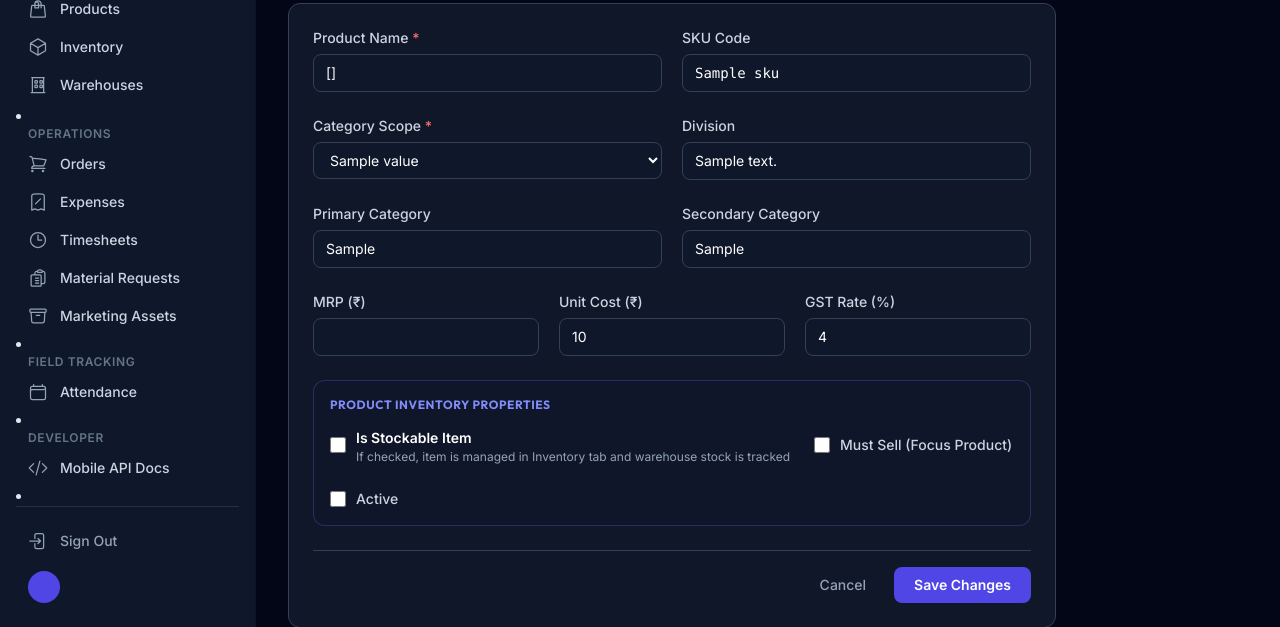
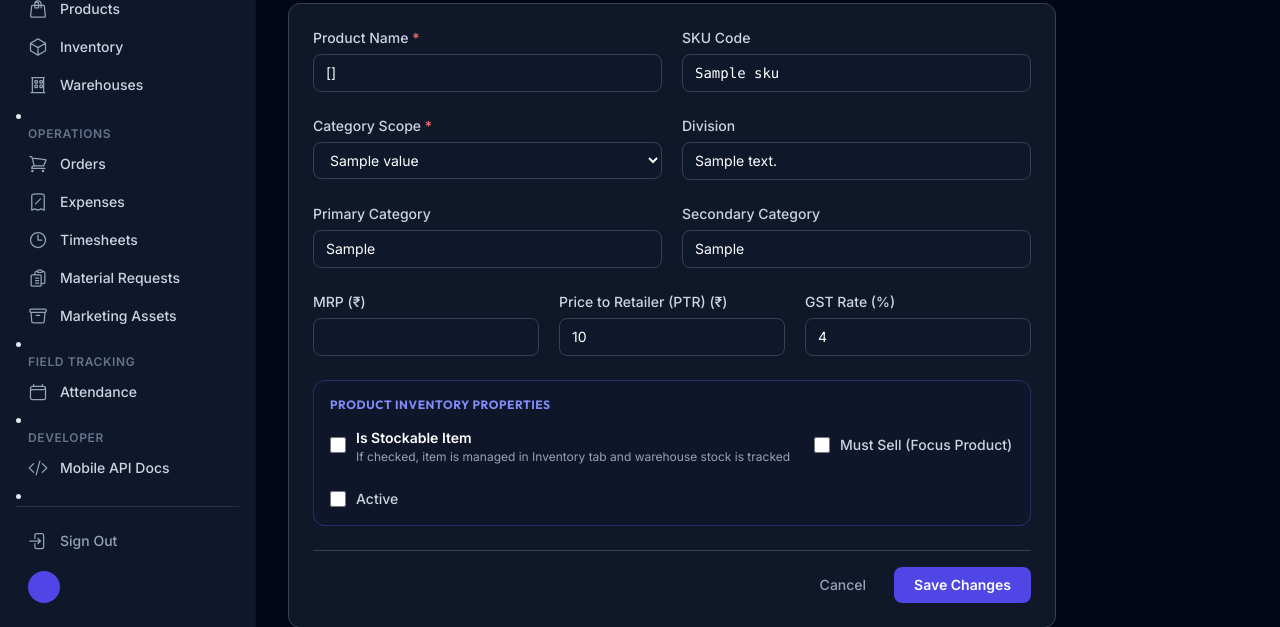
Before and after one commit to abhitejvissamsetty/Sastrybalm, a FastAPI app: template app/templates/products/form.html in a window 1280 px wide. Shown: the part 173-800 px from the top of the page. Run offline with FastAPI, Linux system fonts and the light colour scheme; the template is opened without the code that fills it: most values are stand-ins (such as "Sample title", 1, 10 or a date in 2020); data that the repository does not hold is empty.

Commit message:
change Unit Cost to Price to Retailer

```diff
--- a/app/routers/products.py
+++ b/app/routers/products.py
@@ -92,7 +92,7 @@ async def product_create(
     except Exception:
         return templates.TemplateResponse("products/form.html", {
             "request": request, "current_user": current_user, "item": None, "warehouses": warehouses, "ProductCategory": ProductCategory,
-            "error": "MRP, Unit cost, and GST rate must be valid numbers.",
+            "error": "MRP, Price to Retailer (PTR), and GST rate must be valid numbers.",
         })
 
     product = Product(
@@ -167,7 +167,7 @@ async def product_update(
     except Exception:
         return templates.TemplateResponse("products/form.html", {
             "request": request, "current_user": current_user, "item": item, "warehouses": warehouses, "ProductCategory": ProductCategory,
-            "error": "MRP, Unit cost, and GST rate must be valid numbers.",
+            "error": "MRP, Price to Retailer (PTR), and GST rate must be valid numbers.",
         })
 
     item.name = name
--- a/app/templates/products/form.html
+++ b/app/templates/products/form.html
@@ -77,7 +77,7 @@
                class="w-full rounded-lg bg-slate-900 border border-slate-700 text-white px-3 py-2 text-sm focus:outline-none focus:ring-2 focus:ring-indigo-500">
       </div>
       <div>
-        <label class="block text-sm font-medium text-slate-300 mb-1.5">Unit Cost (₹)</label>
+        <label class="block text-sm font-medium text-slate-300 mb-1.5">Price to Retailer (PTR) (₹)</label>
         <input type="number" step="0.01" name="unit_cost" value="{{ item.unit_cost if item else '0' }}"
                class="w-full rounded-lg bg-slate-900 border border-slate-700 text-white px-3 py-2 text-sm focus:outline-none focus:ring-2 focus:ring-indigo-500">
       </div>
--- a/app/templates/products/list.html
+++ b/app/templates/products/list.html
@@ -75,7 +75,7 @@
           <th class="px-6 py-4 text-left text-[10px] font-bold text-slate-500 uppercase tracking-[0.2em] hidden sm:table-cell">SKU / Code</th>
           <th class="px-6 py-4 text-left text-[10px] font-bold text-slate-500 uppercase tracking-[0.2em]">Category Scope</th>
           <th class="px-6 py-4 text-left text-[10px] font-bold text-slate-500 uppercase tracking-[0.2em]">Stockable</th>
-          <th class="px-6 py-4 text-left text-[10px] font-bold text-slate-500 uppercase tracking-[0.2em]">MRP / Cost</th>
+          <th class="px-6 py-4 text-left text-[10px] font-bold text-slate-500 uppercase tracking-[0.2em]">MRP / PTR</th>
           <th class="px-6 py-4 text-left text-[10px] font-bold text-slate-500 uppercase tracking-[0.2em]">Status</th>
           {% if current_user.role.value in ['admin', 'territory_manager'] %}
           <th class="px-6 py-4 text-right text-[10px] font-bold text-slate-500 uppercase tracking-[0.2em]">Actions</th>
@@ -111,7 +111,7 @@
           </td>
           <td class="px-6 py-4 whitespace-nowrap text-sm font-bold text-white">
             ₹{{ "%.2f"|format(item.mrp) }}
-            {% if item.unit_cost %}<div class="text-[10px] text-slate-400 font-normal">Cost: ₹{{ "%.2f"|format(item.unit_cost) }}</div>{% endif %}
+            {% if item.unit_cost %}<div class="text-[10px] text-slate-400 font-normal">PTR: ₹{{ "%.2f"|format(item.unit_cost) }}</div>{% endif %}
           </td>
           <td class="px-6 py-4 whitespace-nowrap text-sm">
             {% if item.stock_qty <= item.reorder_level %}
```
